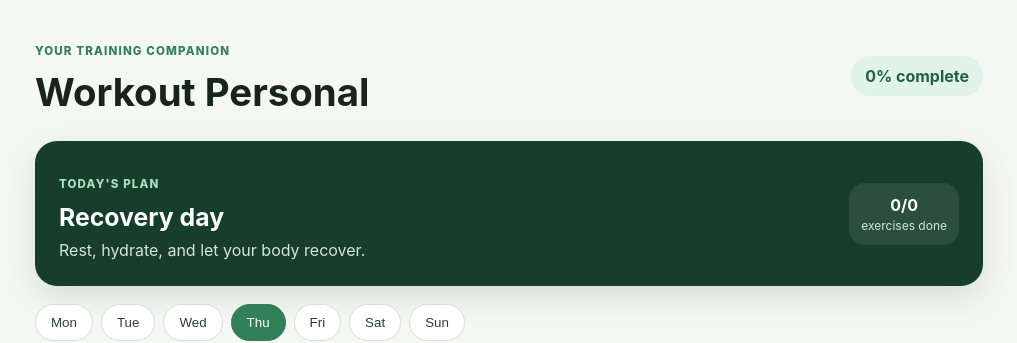
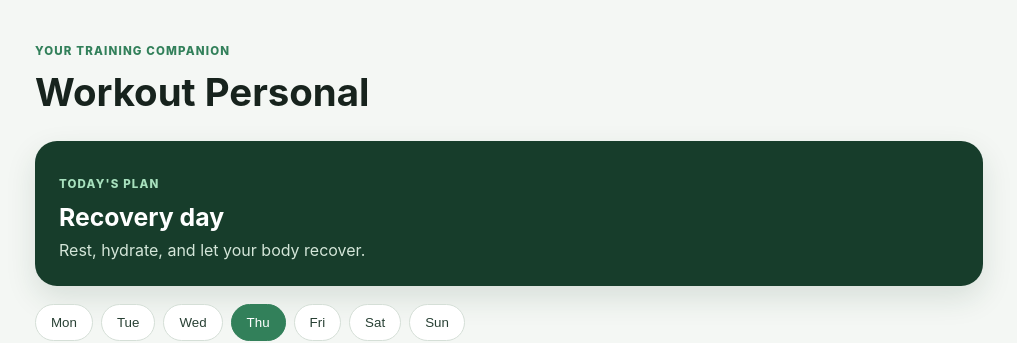
Before and after one commit to insideweb0101/Workout_Personal_App, a React (Vite) app: page / in a window 1280 px wide. Shown: the top 343 px of the page, without its empty margins (131-1148 px from the left). Built offline with nearby package versions, Linux system fonts and the light colour scheme.

Commit message:
Hide workout and exercise library on scheduled rest days

```diff
--- a/src/App.jsx
+++ b/src/App.jsx
@@ -12,18 +12,22 @@ export default function App() {
   useEffect(() => localStorage.setItem(KEY, JSON.stringify(log)), [log]);
   const routine = ROUTINES.find((item) => item.day === day) || ROUTINES[0];
   const exercises = routine.exercises.map((id) => EXERCISES.find((item) => item.id === id)).filter(Boolean);
+  const isRestDay = exercises.length === 0;
   const done = log[day] || [];
   const percent = exercises.length ? Math.round((done.length / exercises.length) * 100) : 0;
+
   function toggle(id) {
     setLog((current) => {
       const list = current[day] || [];
       return { ...current, [day]: list.includes(id) ? list.filter((value) => value !== id) : [...list, id] };
     });
   }
+
   return <main className="wrap">
-    <header className="header"><div><p className="kicker">YOUR TRAINING COMPANION</p><h1>Workout Personal</h1></div><div className="badge">{percent}% complete</div></header>
-    <section className="hero"><div><p className="kicker">TODAY'S PLAN</p><h2>{routine.title}</h2><p>{routine.focus}</p></div><div className="count"><strong>{done.length}/{exercises.length}</strong><span>exercises done</span></div></section>
+    <header className="header"><div><p className="kicker">YOUR TRAINING COMPANION</p><h1>Workout Personal</h1></div>{!isRestDay && <div className="badge">{percent}% complete</div>}</header>
+    <section className="hero"><div><p className="kicker">TODAY'S PLAN</p><h2>{routine.title}</h2><p>{routine.focus}</p></div>{!isRestDay && <div className="count"><strong>{done.length}/{exercises.length}</strong><span>exercises done</span></div>}</section>
     <nav className="days" aria-label="Choose workout day">{DAYS.map((name) => <button key={name} onClick={() => setDay(name)} className={day === name ? 'selected' : ''}>{name.slice(0, 3)}</button>)}</nav>
+    {!isRestDay && <>
       <section className="section"><div className="section-head"><h2>{day}'s workout</h2><span>{percent}%</span></div><div className="progress"><span style={{ width: `${percent}%` }} /></div>
         <div className="cards">{exercises.map((exercise) => <article className={`exercise ${done.includes(exercise.id) ? 'completed' : ''}`} key={exercise.id}>
           <img src={exercise.image} alt={`${exercise.name} exercise`} loading="lazy" />
@@ -34,5 +38,6 @@ export default function App() {
       </section>
       <section className="section"><div className="section-head"><h2>Exercise library</h2><span>{EXERCISES.length} exercises</span></div><div className="library">{EXERCISES.map((exercise) => <article className="library-card" key={exercise.id}><img src={exercise.image} alt="" loading="lazy"/><div><span className="category">{exercise.category}</span><h3>{exercise.name}</h3><p>{exercise.benefits}</p></div></article>)}</div></section>
       <p className="note">Choose a manageable weight that lets you keep good form. Stop if you feel sharp pain, and ask a qualified trainer to check your technique.</p>
+    </>}
   </main>;
 }
```
Lines whose indentation alone changed are shown as unchanged.
